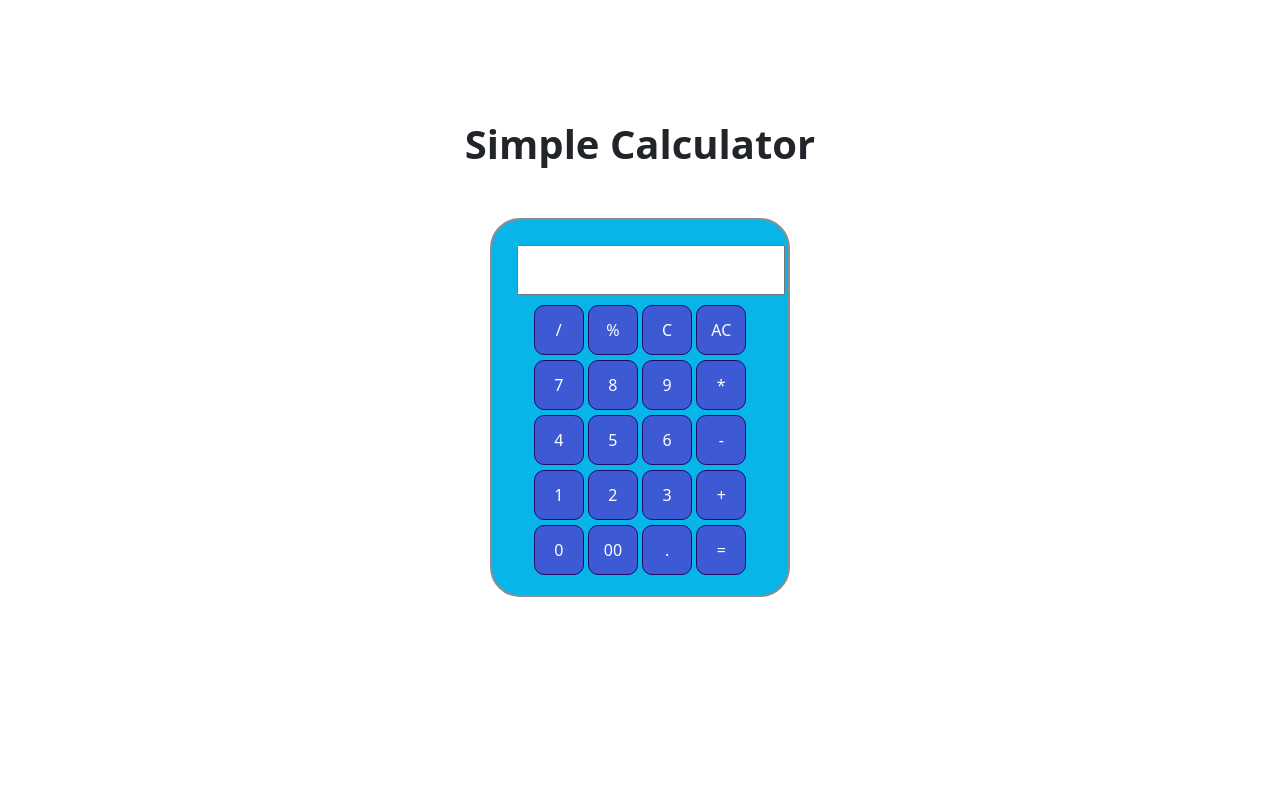
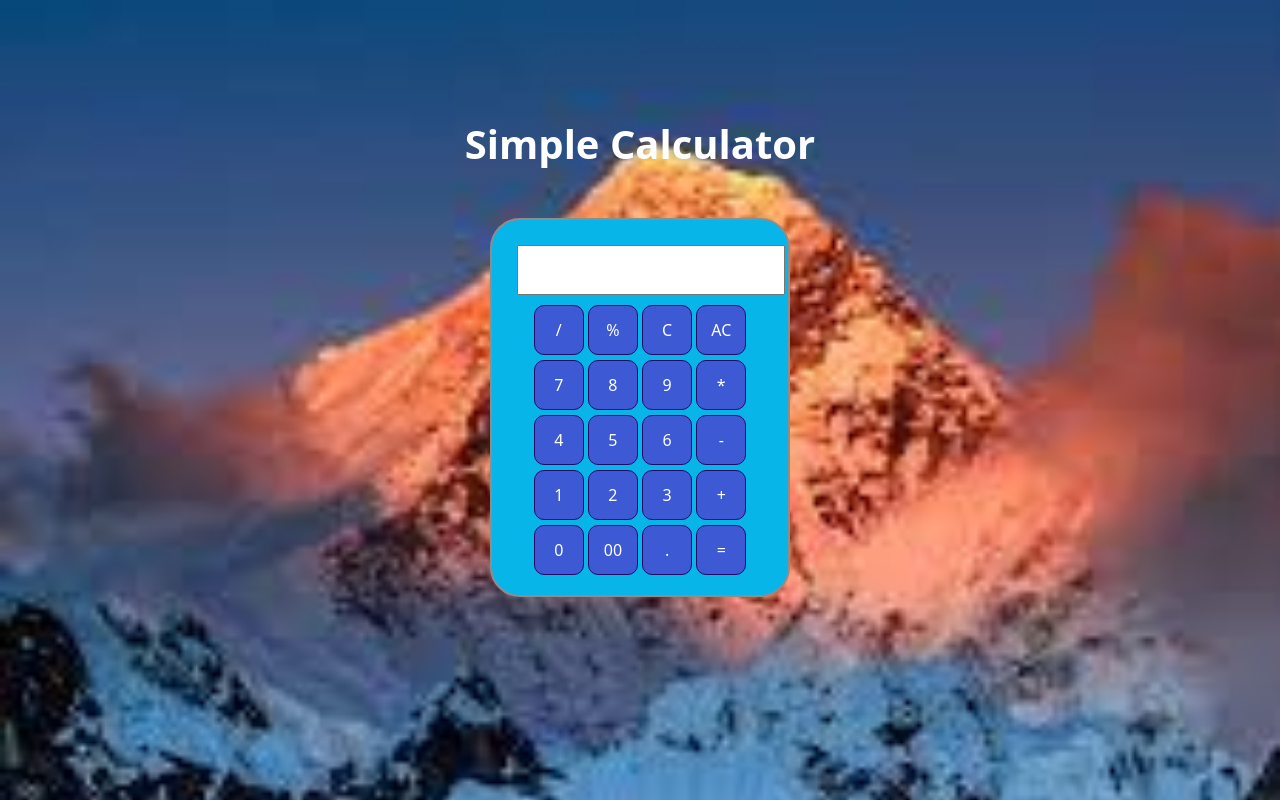
Before and after one commit to Abaidullahsiddiqui/CodSoft, a plain HTML site: page Calculator/index.html in a window 1280 px wide. Drawn offline with nearby package versions, Linux system fonts and the light colour scheme.

Commit message:
Completed

```diff
--- a/Calculator/style.css
+++ b/Calculator/style.css
@@ -1,6 +1,10 @@
 body {
     font-family: Arial, sans-serif;
     text-align: center;
+    background-image: url("images.jpeg");
+
+    background-size: cover;
+    background-repeat: no-repeat;
 }
 
 #calculator {
@@ -19,17 +23,19 @@ input[type="text"] {
     font-size: 18px;
     margin: 5px;
 }
-.btn{
+
+.btn {
     height: 50px;
     width: 50px;
-    background-color:rgb(62, 89, 212) !important;
+    background-color: rgb(62, 89, 212) !important;
     border: 1px solid #230969 !important;
     border-radius: 10px !important;
     margin-top: 5px;
     color: white !important;
 }
 
-.heading{
+.heading {
     margin-top: 120px;
+    color: white;
     font-weight: 600;
 }
```
Also changed, not shown: Calculator/images.jpeg (added).
